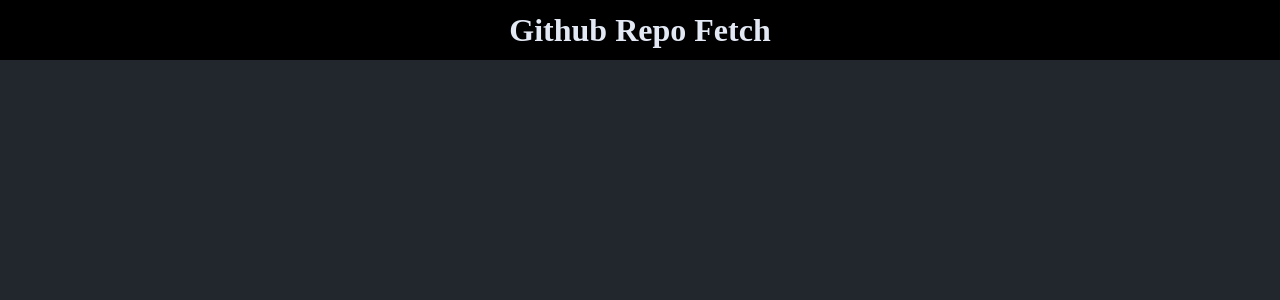
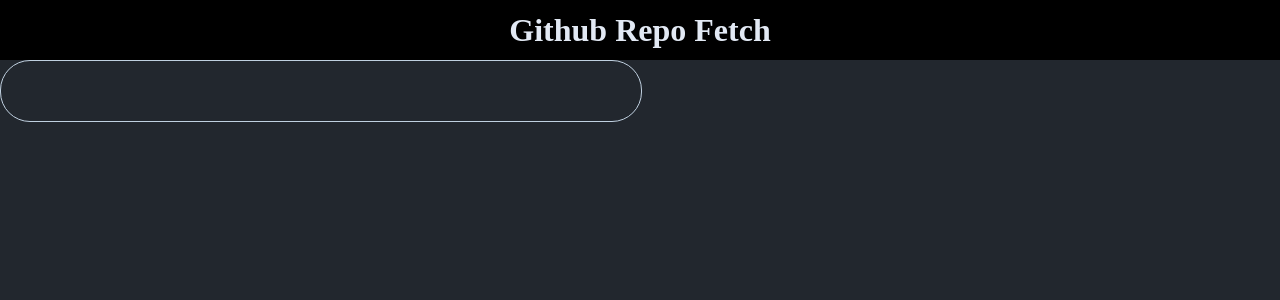
Before and after one commit to Edinaldo-C-Silva-Jr/React-Projects, a React (Create React App) app in the folder Github Repository Fetch/github-repo-fetch/: page / in a window 1280 px wide. Shown: the top 300 px of the page. Built offline with nearby package versions, Linux system fonts and the light colour scheme.

Commit message:
Created an Input component.

```diff
--- /dev/null
+++ b/Github Repository Fetch/github-repo-fetch/src/components/Input/index.tsx
@@ -0,0 +1,11 @@
+import { InputContainer } from "./styles";
+
+const Input = () => {
+    return (
+        <InputContainer>
+            <input />
+        </InputContainer>
+    );
+};
+
+export default Input;
--- /dev/null
+++ b/Github Repository Fetch/github-repo-fetch/src/components/Input/styles.ts
@@ -0,0 +1,30 @@
+import styled from "styled-components";
+
+export const InputContainer = styled.div`
+    border: 1px solid #c0d0e0;
+    border-radius: 30px;
+    height: 60px;
+    width: 50%;
+
+    display: flex;
+    align-items: center;
+    justify-content: center;
+
+    &:focus-within {
+        border: 2px solid #c0d0e0;
+    }
+
+    input {
+        width: 96%;
+        height: 60px;
+        border: 0;
+
+        font-size: 32px;
+        background: transparent;
+        color: #ffffff;
+
+        &:focus {
+            outline: none;
+        }
+    }
+`;
--- a/Github Repository Fetch/github-repo-fetch/src/pages/Home/index.tsx
+++ b/Github Repository Fetch/github-repo-fetch/src/pages/Home/index.tsx
@@ -1,10 +1,12 @@
 import Header from "../../components/Header";
+import Input from "../../components/Input";
 import { Container } from "./styles";
 
 const App = () => {
     return (
         <Container>
             <Header />
+            <Input />
         </Container>
     );
 };
```
